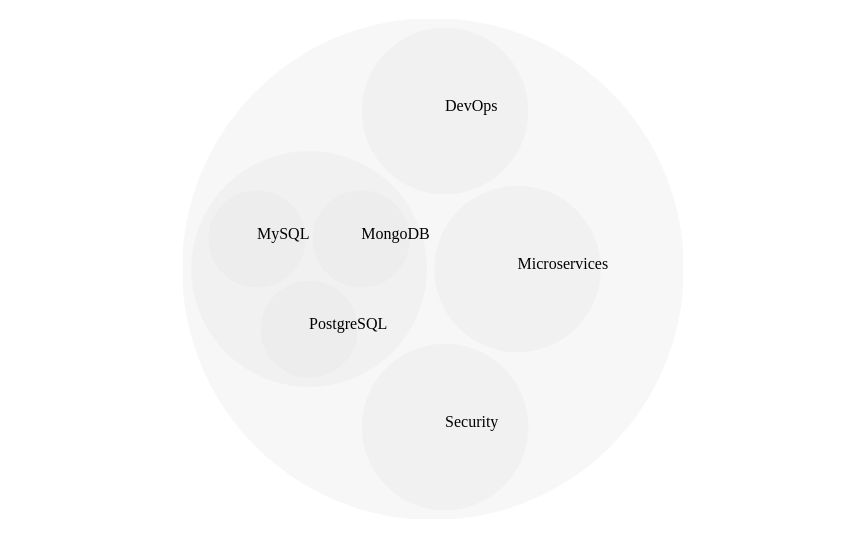
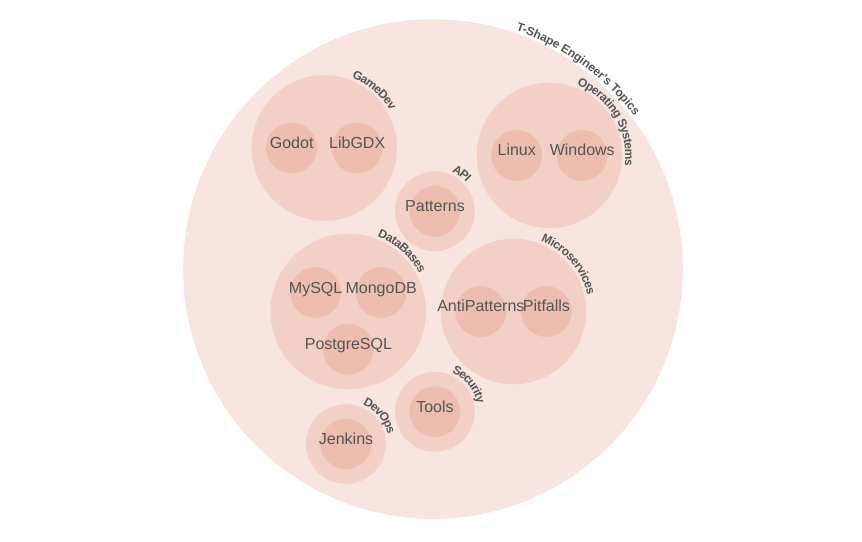
Before and after one commit to Ghost-Rider-gu/T-Shape-Engineer-Course, a plain HTML site: page index.html in a window 1280 px wide. Both pictures are taken after a click on the button "T-Shape Engineer's Schema". Shown: the part 145-687 px from the top of the page, without its empty margins (207-1069 px from the left). Drawn offline with nearby package versions, Linux system fonts and the light colour scheme.

Commit message:
final view of engineer's schema

```diff
--- a/script.js
+++ b/script.js
@@ -31,47 +31,14 @@
 });
 
 // preparing and drawing T-Shape Engineer schema
-const schemaData = {
-  name: "Technologies",
-  value: 100,
-  children: [
-    {
-      name: "DataBases",
-      value: 75,
-      children: [
-        {
-          name: "MySQL",
-          value: 25,
-        },
-        {
-          name: "MongoDB",
-          value: 25,
-        },
-        {
-          name: "PostgreSQL",
-          value: 25,
-        },
-      ],
-    },
-    {
-      name: "Microservices",
-      value: 75,
-    },
-    {
-      name: "Security",
-      value: 75,
-    },
-    {
-      name: "DevOps",
-      value: 75,
-    },
-  ],
-};
 const schemaCanvas = d3.select("#schema-canvas");
+d3.json("assets/topics.json").then(function (data) {
+  preparingSchemaArea(data);
+});
 
-function preparingSchemaArea() {
-  const circlePack = d3.pack().size([500, 500]).padding(10);
-  const root = d3.hierarchy(schemaData).sum(function (data) {
+function preparingSchemaArea(topicsData) {
+  const circlePack = d3.pack().size([500, 500]).padding(25);
+  const root = d3.hierarchy(topicsData).sum(function (data) {
     return data.value;
   });
 
@@ -91,40 +58,73 @@
 
   node
     .append("circle")
+    .attr("class", "circle")
     .attr("r", function (data) {
       return data.r;
     })
-    .attr("fill", "#e2e2e2")
+    .attr("fill", "#d56b4d")
     .attr("opacity", 0.25)
-    .attr("stroke", "#e2e2e2")
+    .attr("stroke", "#f89d42")
     .attr("stroke-width", 2);
+
+  const startAngle = Math.PI * 0.1;
+  const labelArc = d3
+    .arc()
+    .innerRadius(function (data) {
+      return data.r - 5;
+    })
+    .outerRadius(function (data) {
+      return data.r + 10;
+    })
+    .startAngle(startAngle)
+    .endAngle(function (d) {
+      const total = d.data.name.length;
+      const step = 10 / d.r;
+      return startAngle + total * step;
+    });
+
+  const groupLabels = schemaCanvas
+    .selectAll(".group")
+    .data(root)
+    .enter()
+    .append("g")
+    .attr("class", "group")
+    .attr("transform", function (data) {
+      return `translate(${data.x}, ${data.y})`;
+    });
+
+  groupLabels
+    .append("path")
+    .attr("class", "group-arc")
+    .attr("id", function (data, i) {
+      return `arc${i}`;
+    })
+    .attr("d", labelArc);
+
+  groupLabels
+    .append("text")
+    .attr("class", "group-label")
+    .attr("x", 5)
+    .attr("dy", 7)
+    .append("textPath")
+    .attr("xlink:href", function (data, i) {
+      return `#arc${i}`;
+    })
+    .text(function (d) {
+      return !d.data.children ? "" : d.data.name;
+    });
 
   node.append("text").text(function (schema) {
     return schema.data.children ? "" : schema.data.name;
   });
 }
-preparingSchemaArea();
 
 // preparing and drawing T-Shape Engineer articles graph
-const articlesData = {
-  name: "Introduction",
-  link: "",
-  children: [
-    {
-      name: "DevOps",
-      link: "",
-    },
-    {
-      name: "Network",
-      link: "",
-    },
-  ],
-};
 const articlesCanvas = d3.select("#articles-canvas");
 
-function preparingArticleArea() {
+function preparingArticleArea(articlesData) {
   const articleTree = d3.tree().size([400, 400]);
-  const nodes = d3.hierarchy(articlesData, data => data.children);
+  const nodes = d3.hierarchy(articlesData, (data) => data.children);
 
   articleTree(nodes);
 
@@ -138,10 +138,7 @@
       return "translate(" + data.x + " " + data.y + ")";
     });
 
-  node
-    .append("circle")
-    .attr("r", 8)
-    .attr("fill", "#e2e2e2");
+  node.append("circle").attr("r", 8).attr("fill", "#e2e2e2");
 
   node.append("text").text(function (schema) {
     return schema.data.name;
@@ -155,11 +152,24 @@
     .attr("class", "link")
     .attr("fill", "none")
     .attr("stroke", "black")
-    .attr("d", function(data) {
-      return "M" + data.target.x + "," + data.target.y
-      + "C" + (data.source.y + 200) + "," + data.source.x
-      + " " + (data.source.y + 200) + "," + data.source.x
-      + " " + data.source.x + "," + data.source.y
+    .attr("d", function (data) {
+      return (
+        "M" +
+        data.target.x +
+        "," +
+        data.target.y +
+        "C" +
+        (data.source.y + 200) +
+        "," +
+        data.source.x +
+        " " +
+        (data.source.y + 200) +
+        "," +
+        data.source.x +
+        " " +
+        data.source.x +
+        "," +
+        data.source.y
+      );
     });
 }
-preparingArticleArea();
--- a/style.css
+++ b/style.css
@@ -127,3 +127,34 @@
 .show-data {
     display: block;
 }
+
+.group path {
+    fill: whitesmoke;
+    fill-opacity: 0;
+    stroke: none;
+ }
+
+ textPath {
+    font-size: 12px;
+    font-weight: bold;
+ }
+
+ text {
+    fill: #555555;
+    font-family: "Helvetica Neue", Helvetica, sans-serif;
+ }
+
+ .node text {
+    text-anchor: middle;
+ }
+
+ .circle {
+    fill-opacity: 0.7;
+    stroke: none;
+ }
+
+ .circle:hover {
+    fill-opacity: 1;
+    stroke: #f89d42;
+    cursor: pointer;
+ }
```
